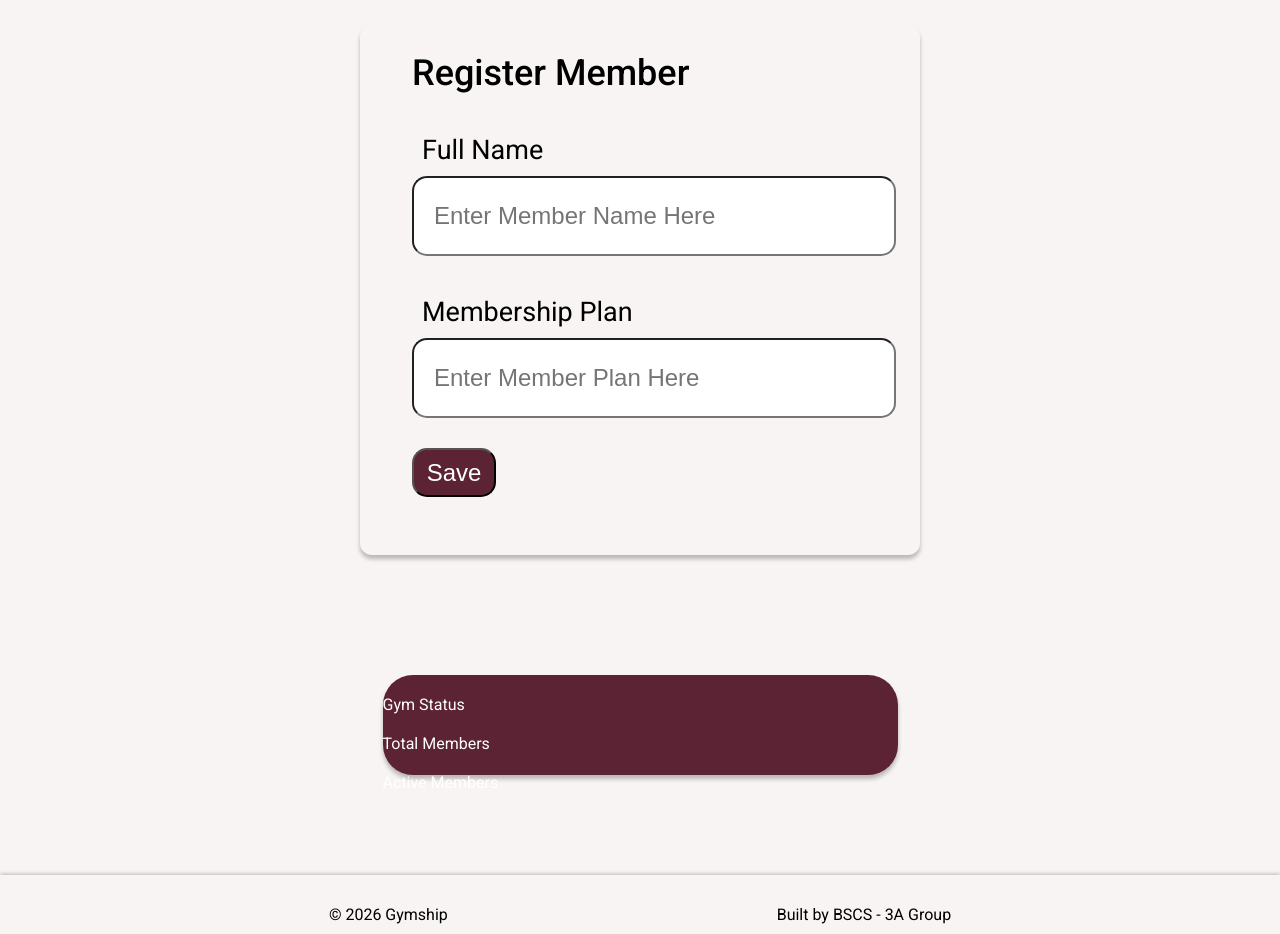
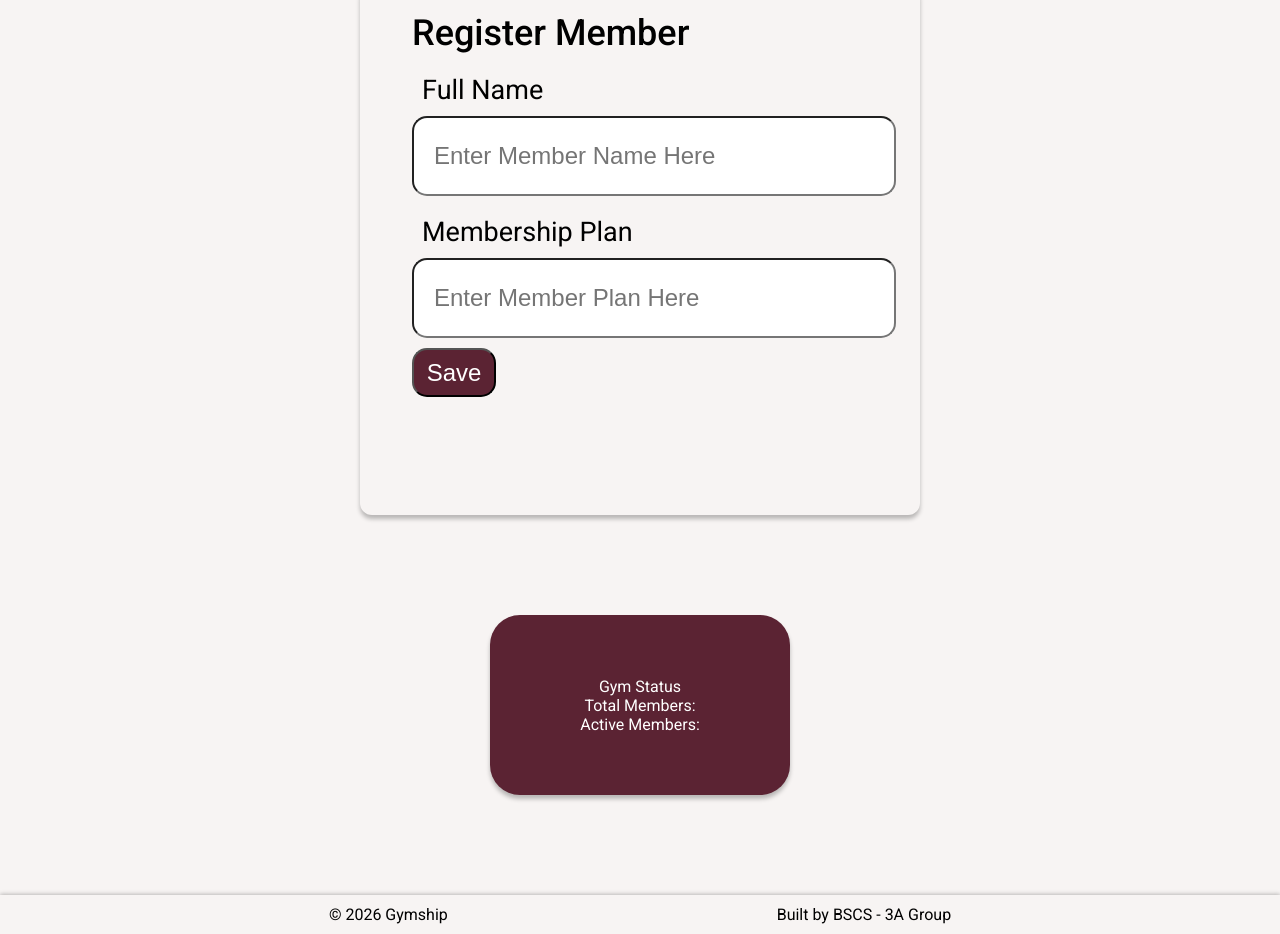
Before and after one commit to Ashinaz/crud-gym-system, a website: page index.html in a window 1280 px wide. Shown: the part 840-1774 px from the top of the page. Drawn offline with Linux system fonts and the light colour scheme.

Commit message:
change layout and sizing of status.container and change css call from div to link.container

```diff
--- a/index.html
+++ b/index.html
@@ -15,7 +15,7 @@
 
   <nav>
     <h1>Gym<span>ship</span></h1>
-    <div>
+    <div class="link container">
       <a class="link create">Create.</a>
       <a class="link read">Read.</a>
       <a class="link update">Update.</a>
@@ -55,8 +55,8 @@
 
   <div class="status container">
     <div>Gym Status</div>
-    <div class="status total">Total Members</div>
-    <div class="status active">Active Members</div>
+    <div class="status total">Total Members: </div>
+    <div class="status active">Active Members: </div>
   </div>
   <footer>
     <div>© 2026 Gymship</div>
--- a/style.css
+++ b/style.css
@@ -26,7 +26,7 @@ nav h1{
   margin: 0 auto 0 0;
 }
 
-nav h1, div{
+nav h1, link.container{
   margin-top: 20px;
 }
 
@@ -93,12 +93,17 @@ h1 span{
 }
 
 .status.container{
-  width: 515px;
-  height: 100px;
+  width: 300px;
+  height: 180px;
   box-shadow: 0 4px 4px 0 rgba(0, 0, 0, 0.25);
   border-radius: 30px;
   background-color: #5b2333;
   color: white;
+  display: flex;
+  flex-direction: column;
+  justify-content: center;
+  align-items: center;
+
 }
 
 footer{
```
